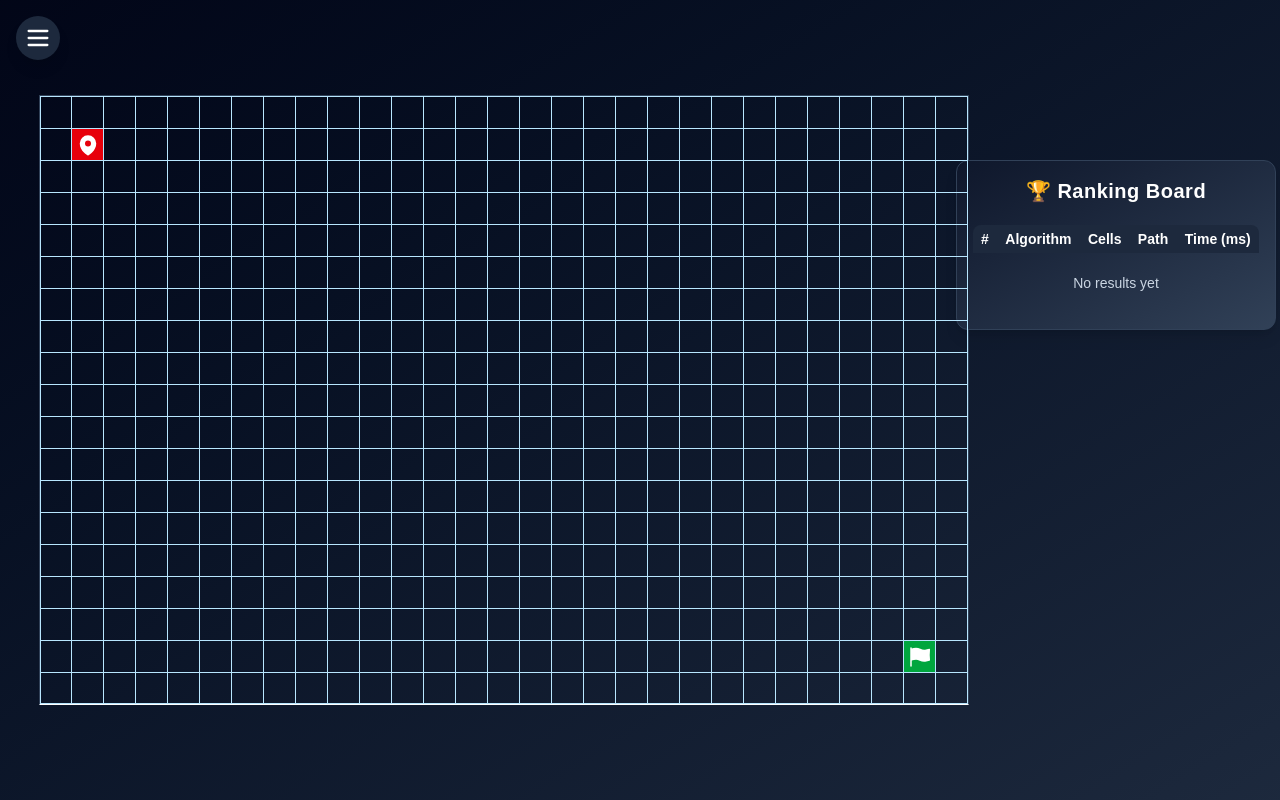
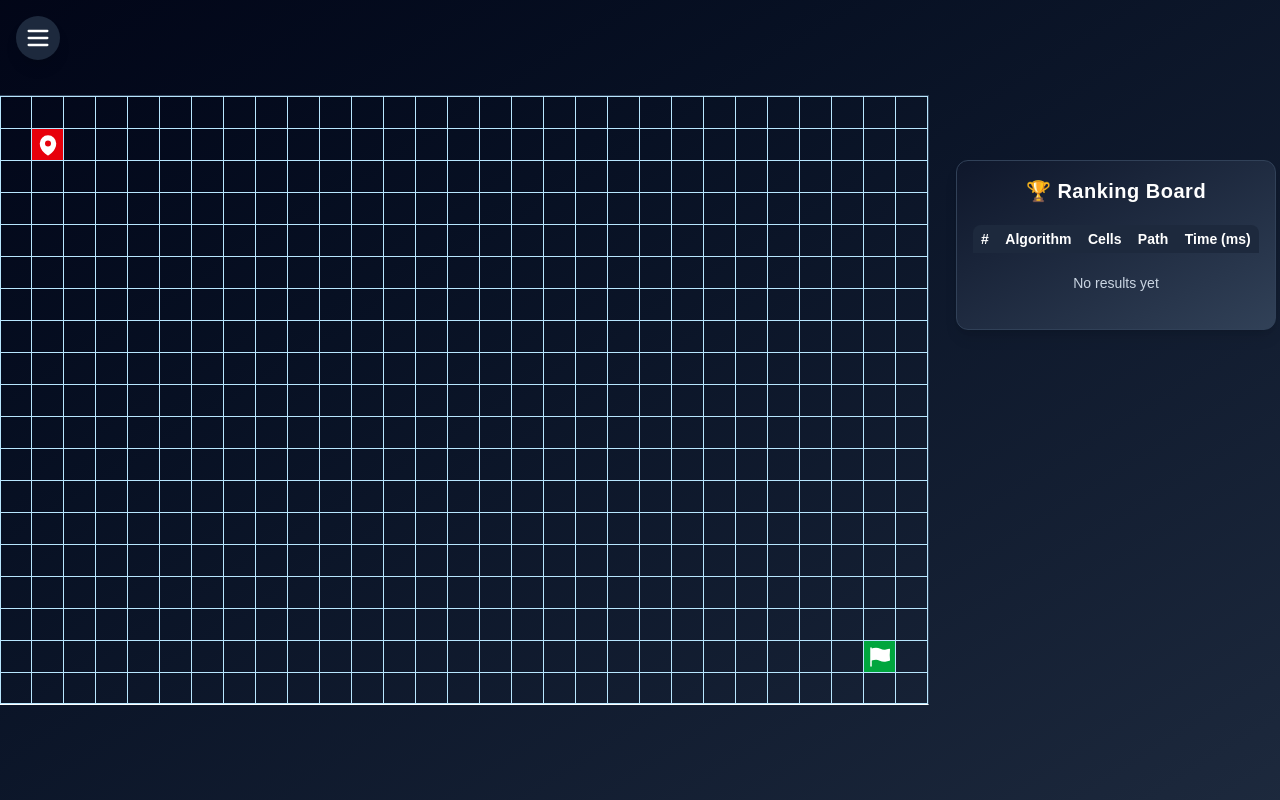
Before and after one commit to dannguyen0309/robot_navigation, a Next.js app in the folder frontend/: page / in a window 1280 px wide. Built offline with nearby package versions, Linux system fonts and the light colour scheme.

Commit message:
LAST UPDATE

```diff
--- a/frontend/src/app/page.tsx
+++ b/frontend/src/app/page.tsx
@@ -123,7 +123,7 @@ export default function Page() {
               <main className="flex-1 flex flex-col items-center justify-center overflow-auto p-2 sm:p-6">
                 <div className="w-full max-w-5xl flex flex-col xl:flex-row items-center xl:items-start gap-4">
                   {/* Ranking Board above grid on small devices, right on >=1250px */}
-                  <div className="w-full max-w-xs xl:max-w-xs xl:w-64 xl:pb-15 sm:p-15 order-1 xl:order-2 flex-shrink-0">
+                  <div className="w-full max-w-xs xl:max-w-xs xl:w-64 xl:pb-15 sm:p-15 order-1 xl:order-2 flex-shrink-0 xl:ml-20">
                     <RankingBoard ranking={ranking} />
                   </div>
                   {/* Grid section */}
```
